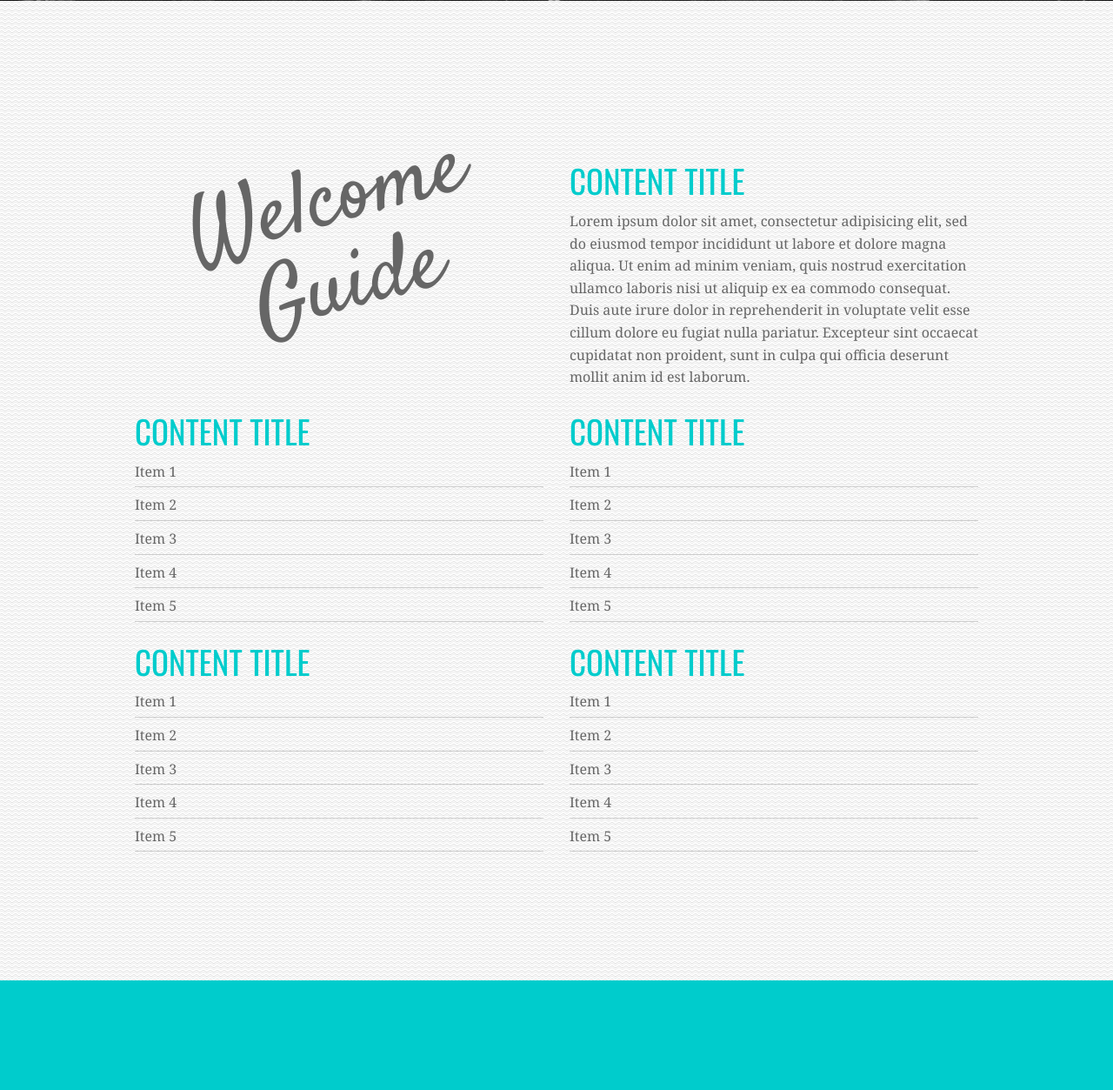
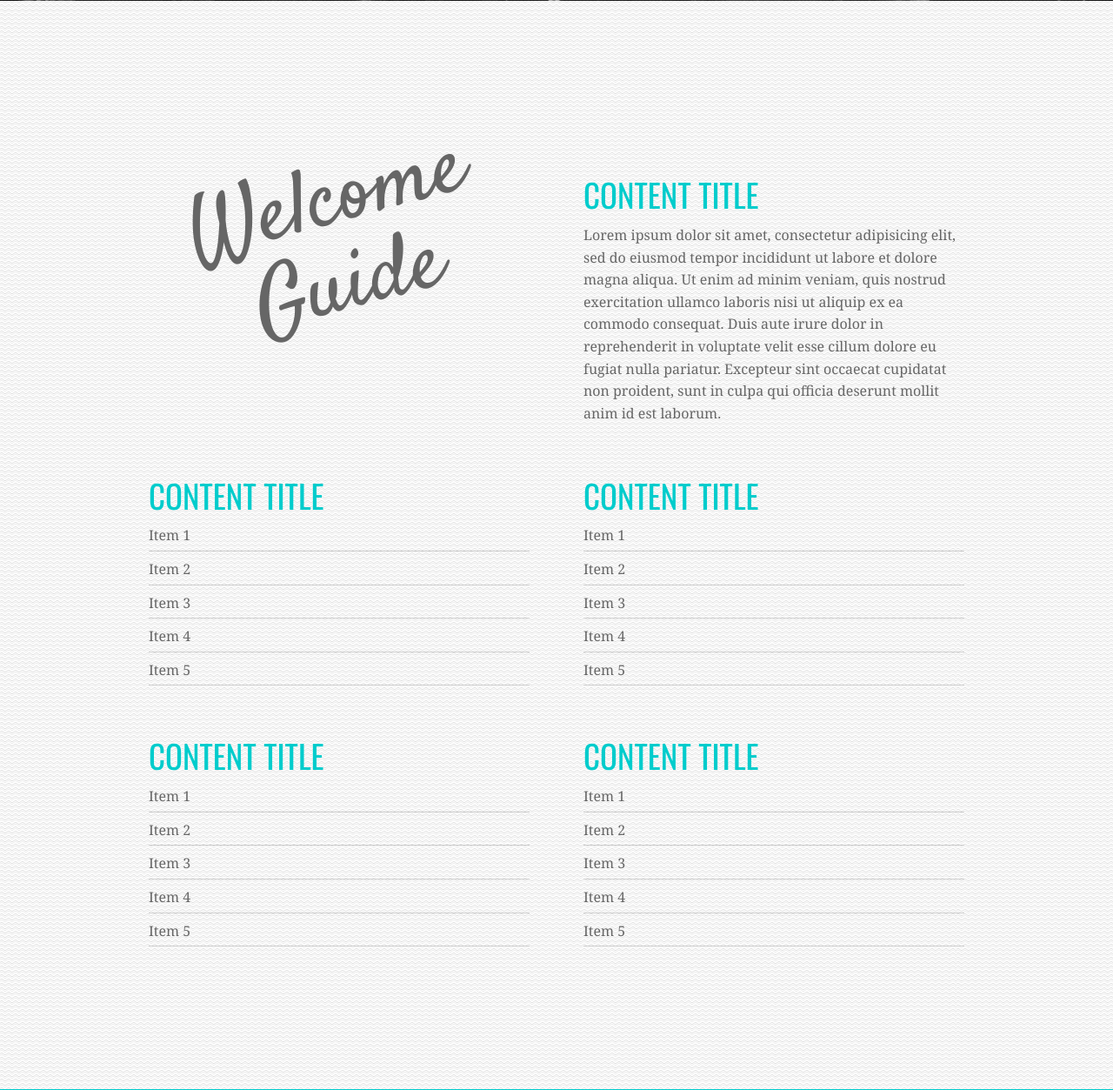
Before and after one commit to omahacodeschool/startup-community-guide, a WordPress theme: template index.php in a window 1280 px wide. Shown: the part 799-2052 px from the top of the page at 87% size. Run offline with PHP 8.4 and a stand-in for WordPress, Linux system fonts and the light colour scheme; the site name, menu and one post (Sample post) are stand-ins, and other content is empty; some libraries are stand-ins or nearby versions.

Commit message:
Deleted 2 images and added guide-content padding

```diff
--- a/style.css
+++ b/style.css
@@ -101,10 +101,6 @@
 }
 i{
   font-size: 200px;
-}
-
-.bigger_icon {
-
 }
 
 .tile {
@@ -436,3 +432,7 @@
   width: 100%;
   height: 560px;
 }
+
+.guide-content {
+  padding: 1em;
+}
```
Also changed, not shown: images/402logogrey.png (deleted), images/402numlogoblack.png (deleted).
